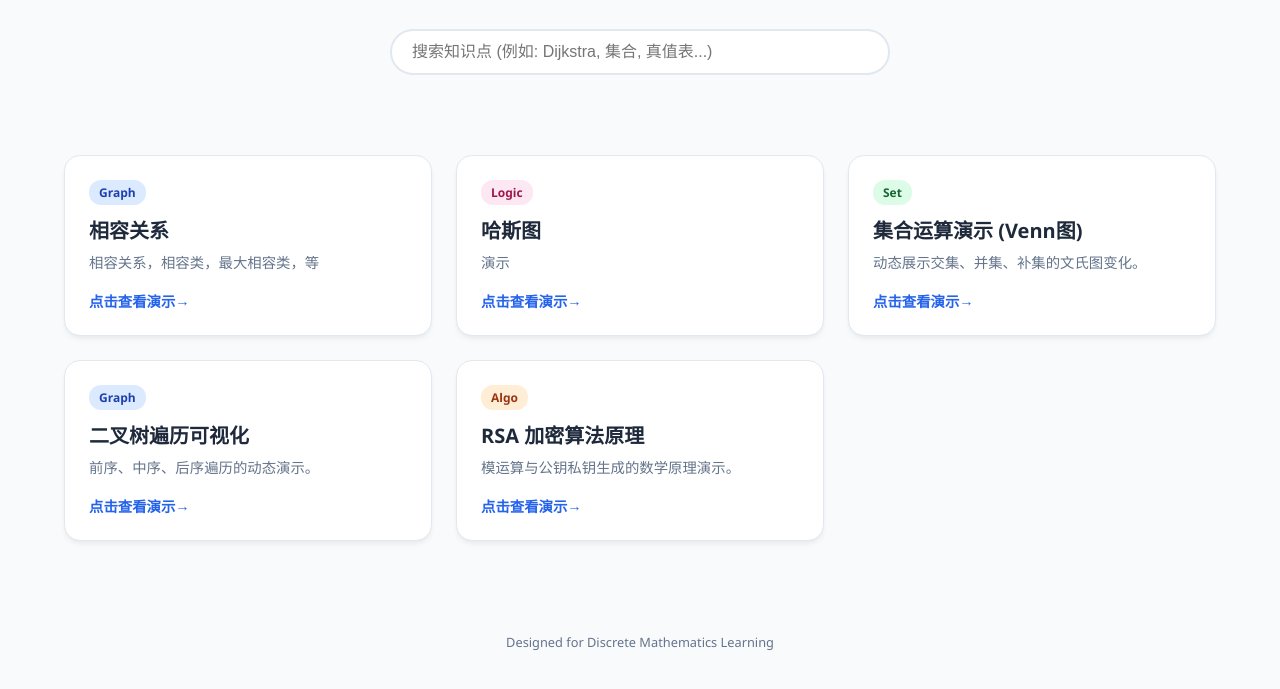
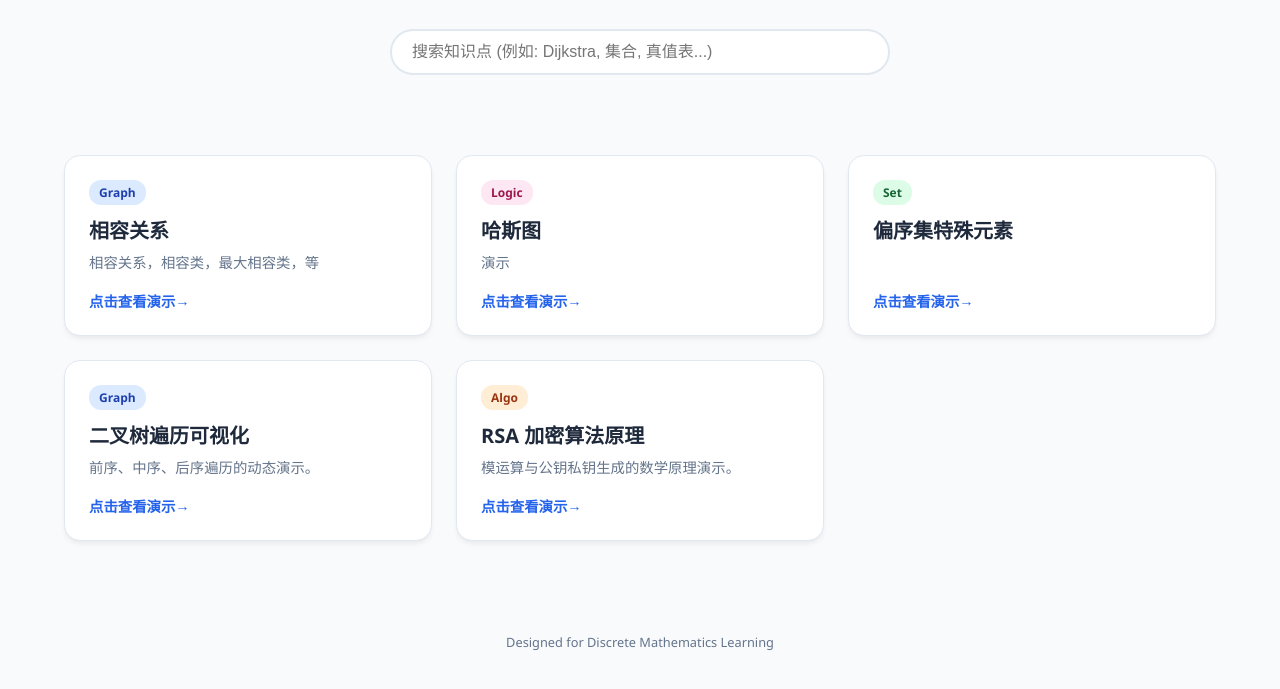
Before and after one commit to HFUT-zhengjiahao/xxx, a plain HTML site: page index.html in a window 1280 px wide. Shown: the part 175-864 px from the top of the page. Drawn offline with Linux system fonts and the light colour scheme.

Commit message:
Replace Venn diagram entry with poset element

```diff
--- a/index.html
+++ b/index.html
@@ -215,9 +215,9 @@
           category: "Logic",
         },
         {
-          title: "集合运算演示 (Venn图)",
-          desc: "动态展示交集、并集、补集的文氏图变化。",
-          url: "./venn.html",
+          title: "偏序集特殊元素",
+          desc: "",
+          url: "./偏序集特殊元素.html",
           category: "Set",
         },
         {
```
